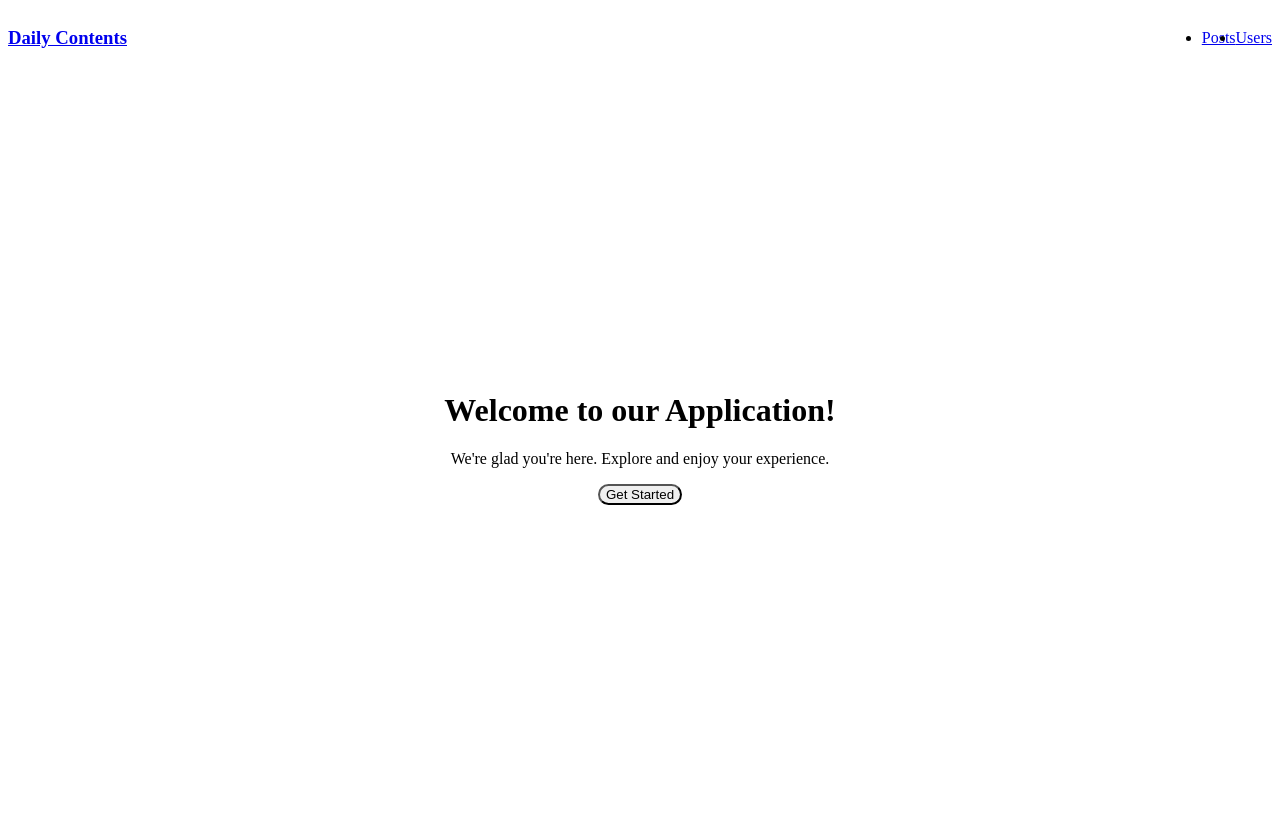
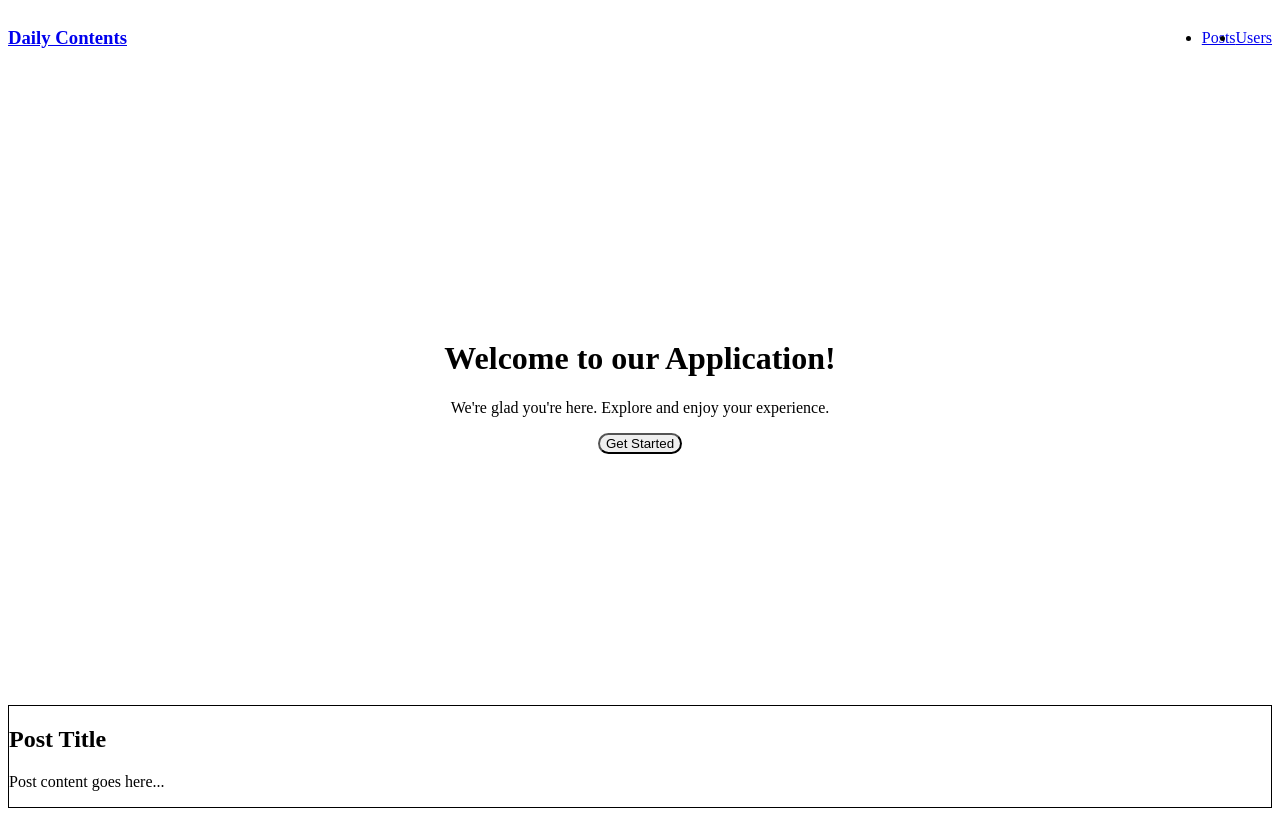
Before and after one commit to osamakeysane/alx-project-0x01-setup, a Next.js app in the folder alx-project-0x01/: page / in a window 1280 px wide. Built offline with nearby package versions, Linux system fonts and the light colour scheme.

Commit message:
created interfaces folder to contain  index.tsx

```diff
--- a/alx-project-0x01/pages/index.tsx
+++ b/alx-project-0x01/pages/index.tsx
@@ -21,6 +21,7 @@
 
 // export default Home;
 import Header from "@/components/layout/Header";
+import PostCard from "@/components/common/PostCard"; // ✅ import your component
 
 const Home: React.FC = () => {
   return (
@@ -39,6 +40,7 @@ const Home: React.FC = () => {
           </button>
         </div>
       </main>
+      <PostCard />
     </div>
   );
 };
```
